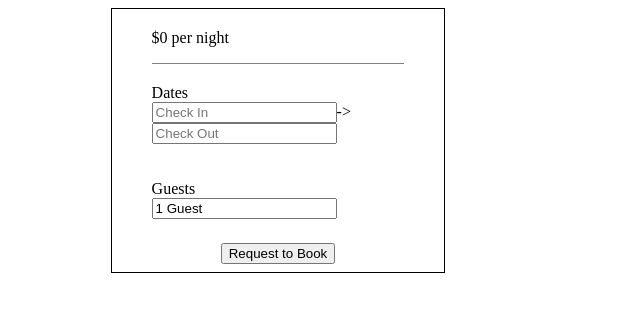
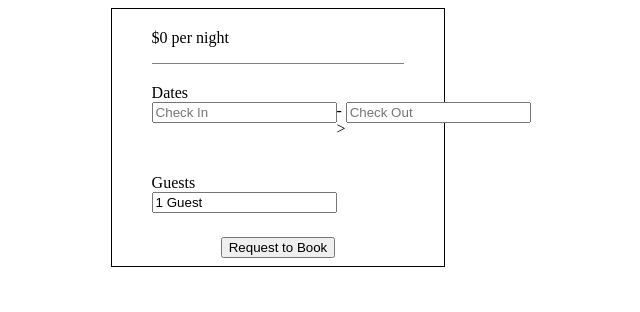
Before and after one commit to AirbnBusy/sam-booking, a React app: page / in a window 1280 px wide. Shown: the top 312 px of the page, without its empty margins (362-1002 px from the left). Built offline with nearby package versions, Linux system fonts and the light colour scheme; no server answers; the HTML template or start-up script is replaced by a standard one.

Commit message:
Finished Calendar functionality (non-stretch goals)

```diff
--- a/client/src/components/App.jsx
+++ b/client/src/components/App.jsx
@@ -25,16 +25,9 @@ class App extends React.Component {
       numberOfDaysInMonth: 0,
       currentCalendarDatesUnavailable: [],
 
-      selectedCheckInDate: {
-        day: 0,
-        month: 0,
-        year: 0,
-      },
-      selectedCheckOutDate: {
-        day: 0,
-        month: 0,
-        year: 0,
-      },
+      selectedCheckInDate: '',
+      selectedCheckOutDate: '',
+      numberOfDaysSelected: 0,
 
       currentGuestSum: 0,
       allIncButtonsActive: true,
@@ -67,6 +60,9 @@ class App extends React.Component {
               prevState.currentChildSum !== this.state.currentChildSum ||
               prevState.currentInfantSum !== this.state.currentInfantSum) {
       this.sumGuests();
+    } else if (prevState.selectedCheckInDate !== this.state.selectedCheckInDate ||
+              prevState.selectedCheckOutDate !== this.state.selectedCheckOutDate) {
+      this.sumDates();
     }
   }
 
@@ -132,12 +128,31 @@ class App extends React.Component {
     }
   }
 
-  selectCheckInDate(dateObj) {
-    console.log('CHECK IN:', dateObj);
+  selectCheckInDate(selectedDate) {
+    const inDate = new Date(selectedDate);
+    const dateStr = inDate.toLocaleDateString();
+    this.setState({
+      selectedCheckInDate: dateStr,
+    });
   }
 
-  selectCheckOutDate(dateObj) {
-    console.log('CHECK OUT:', dateObj);
+  selectCheckOutDate(selectedDate) {
+    const outDate = new Date(selectedDate);
+    const dateStr = outDate.toLocaleDateString();
+    this.setState({
+      selectedCheckOutDate: dateStr,
+    });
+  }
+
+  sumDates() {
+    const inDate = new Date(this.state.selectedCheckInDate);
+    const outDate = new Date(this.state.selectedCheckOutDate);
+    if (inDate && outDate) {
+      const numberOfDaysSelected = Math.abs(outDate - inDate) / 86400000;
+      this.setState({
+        numberOfDaysSelected,
+      });
+    }
   }
 
   incrementGuests(guestType) {
--- a/client/src/components/Calendar.jsx
+++ b/client/src/components/Calendar.jsx
@@ -14,6 +14,7 @@ const Calendar = ({
   selectedCheckInDate,
   selectedCheckOutDate,
   selectDate,
+  toggleCalendar,
 }) => {
   const firstBlankDates = Array.from(Array(firstDayPosition).keys())
     .map(day => <Date key={day} day={0} status="blank" />);
@@ -29,6 +30,7 @@ const Calendar = ({
             selectDate={selectDate}
             year={currentYear}
             month={currentMonth}
+            toggleCalendar={toggleCalendar}
           />
         );
       }
@@ -39,7 +41,8 @@ const Calendar = ({
     backgroundColor: 'lightblue',
     width: '55%',
     textAlign: 'center',
-    zIndex: '1',
+    position: 'absolute',
+    zIndex: 1,
   };
 
   const gridStyle = {
@@ -78,9 +81,10 @@ Calendar.propTypes = {
   currentYearMonth: PropTypes.string.isRequired,
   incrementCalendar: PropTypes.func.isRequired,
   decrementCalendar: PropTypes.func.isRequired,
-  selectedCheckInDate: PropTypes.objectOf(PropTypes.number).isRequired,
-  selectedCheckOutDate: PropTypes.objectOf(PropTypes.number).isRequired,
+  selectedCheckInDate: PropTypes.string.isRequired,
+  selectedCheckOutDate: PropTypes.string.isRequired,
   selectDate: PropTypes.func.isRequired,
+  toggleCalendar: PropTypes.func.isRequired,
 };
 
 export default Calendar;
--- a/client/src/components/CheckIO.jsx
+++ b/client/src/components/CheckIO.jsx
@@ -10,14 +10,24 @@ class CheckIO extends React.Component {
       inCalendarOpen: false,
       outCalendarOpen: false,
     };
+
+    this.inToggleCalendar = this.toggleCalendar.bind(this, 'in');
+    this.outToggleCalendar = this.toggleCalendar.bind(this, 'out');
   }
 
-  handleClick(calendarType) {
+  toggleCalendar(calendarType) {
     if (calendarType === 'in') {
+      if (this.state.inCalendarOpen && !this.props.calendar.selectedCheckOutDate) {
+        this.setState(prevState => ({
+          inCalendarOpen: !prevState.inCalendarOpen,
+          outCalendarOpen: true,
+        }));
+      } else {
         this.setState(prevState => ({
           inCalendarOpen: !prevState.inCalendarOpen,
           outCalendarOpen: false,
         }));
+      }
     } else if (calendarType === 'out') {
       this.setState(prevState => ({
         inCalendarOpen: false,
@@ -52,6 +62,12 @@ class CheckIO extends React.Component {
       marginBottom: '.5em',
     };
 
+    const inOutStyle = {
+      display: 'flex',
+      justifyContent: 'space-between',
+      position: 'relative',
+    };
+
     const inCalendar = this.state.inCalendarOpen ? (<Calendar
       id="inCal"
       daysUnav={currentCalendarDatesUnavailable}
@@ -65,6 +81,7 @@ class CheckIO extends React.Component {
       selectedCheckInDate={selectedCheckInDate}
       selectedCheckOutDate={selectedCheckOutDate}
       selectDate={selectCheckInDate}
+      toggleCalendar={this.inToggleCalendar}
     />) : null;
 
     const outCalendar = this.state.outCalendarOpen ? (<Calendar
@@ -80,19 +97,35 @@ class CheckIO extends React.Component {
       selectedCheckInDate={selectedCheckInDate}
       selectedCheckOutDate={selectedCheckOutDate}
       selectDate={selectCheckOutDate}
+      toggleCalendar={this.outToggleCalendar}
     />) : null;
+
+    const inDate = selectedCheckInDate || '';
+    const outDate = selectedCheckOutDate || '';
 
     return (
       <div style={infoStyle}>
-        <label>
         Dates
-        </label>
+        <div style={inOutStyle}>
           <div>
-          <input id="checkIn" placeholder="Check In" onClick={() => this.handleClick('in')} />
+            <input
+              id="checkIn"
+              placeholder="Check In"
+              value={inDate}
+              onClick={() => this.toggleCalendar('in')}
+            />
+            {inCalendar}
+          </div>
           -&gt;
-          <input id="checkOut" placeholder="Check Out" onClick={() => this.handleClick('out')} />
-          {inCalendar}
+          <div>
+            <input
+              id="checkOut"
+              placeholder="Check Out"
+              value={outDate}
+              onClick={() => this.toggleCalendar('out')}
+            />
             {outCalendar}
+          </div>
         </div>
       </div>
     );
@@ -109,8 +142,8 @@ CheckIO.propTypes = {
     currentMonthName: PropTypes.string.isRequired,
     incrementCalendar: PropTypes.func.isRequired,
     decrementCalendar: PropTypes.func.isRequired,
-    selectedCheckInDate: PropTypes.objectOf(PropTypes.number).isRequired,
-    selectedCheckOutDate: PropTypes.objectOf(PropTypes.number).isRequired,
+    selectedCheckInDate: PropTypes.string.isRequired,
+    selectedCheckOutDate: PropTypes.string.isRequired,
     selectCheckInDate: PropTypes.func.isRequired,
     selectCheckOutDate: PropTypes.func.isRequired,
   }).isRequired,
--- a/client/src/components/Date.jsx
+++ b/client/src/components/Date.jsx
@@ -23,6 +23,7 @@ class Date extends React.Component {
       month,
       year,
       selectDate,
+      toggleCalendar,
     } = this.props;
 
     const availStyle = {
@@ -46,11 +47,10 @@ class Date extends React.Component {
         style={availStyle}
         onMouseEnter={() => this.toggleHover()}
         onMouseLeave={() => this.toggleHover()}
-        onClick={() => selectDate({
-          day,
-          month,
-          year,
-        })}
+        onClick={() => {
+          selectDate(`${month}/${day}/${year}`);
+          toggleCalendar();
+        }}
       >
         {day}
       </div>) : null;
@@ -77,6 +77,7 @@ Date.propTypes = {
   month: PropTypes.number,
   year: PropTypes.number,
   selectDate: PropTypes.func,
+  toggleCalendar: PropTypes.func,
 };
 
 export default Date;
--- a/client/src/components/Guests.jsx
+++ b/client/src/components/Guests.jsx
@@ -113,9 +113,7 @@ class Guests extends React.Component {
 
     return (
       <div style={infoStyle} className="guests">
-        <label>
-          Guests
-        </label>
+        Guests
         <div>
           <input readOnly id="guestInput" value={guestSum} onClick={() => this.handleClick()} />
         </div>
```
Lines whose indentation alone changed are shown as unchanged.
